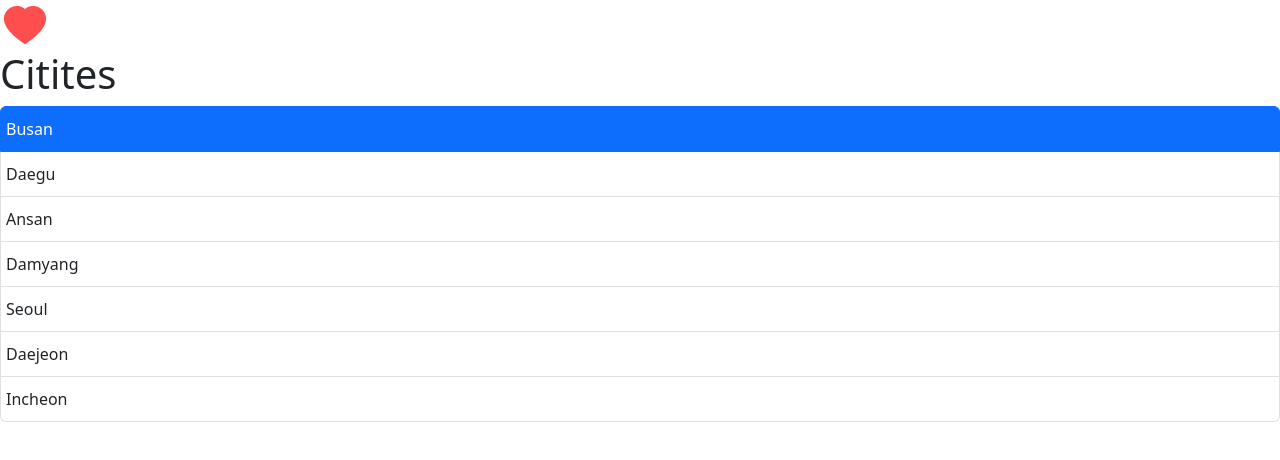
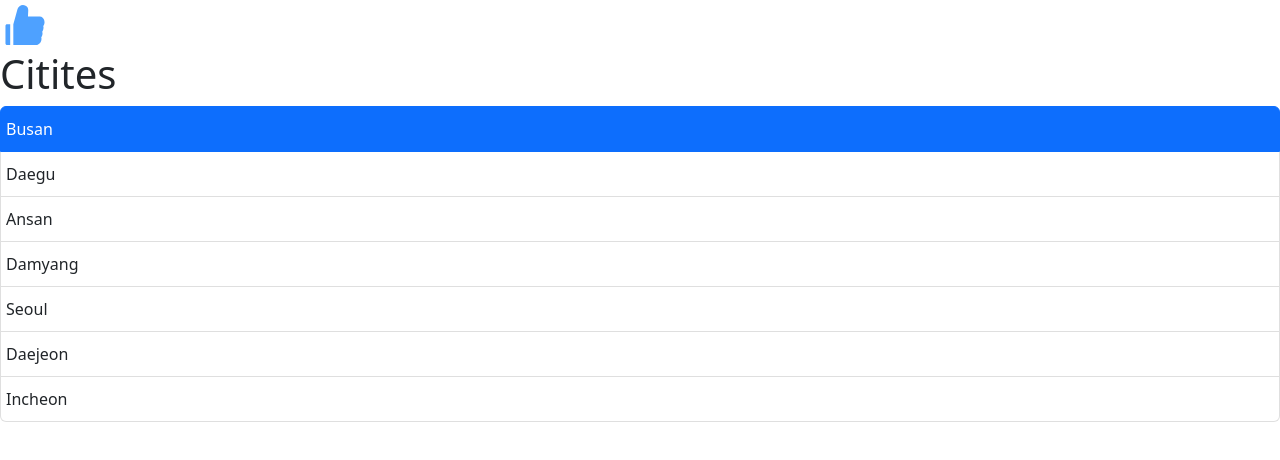
Before and after one commit to Day-Ham/React-Study, a React (Vite) app: page / in a window 1280 px wide. Shown: the top 460 px of the page. Built offline with nearby package versions, Linux system fonts and the light colour scheme; the HTML template or start-up script is replaced by a standard one.

Commit message:
Replaced It with a Like Button

```diff
--- a/src/components/LikeButton/LikeButton.tsx
+++ b/src/components/LikeButton/LikeButton.tsx
@@ -2,26 +2,28 @@ import React, { useState } from "react";
 import styles from "./LikedButton.module.css";
 import { AiFillHeart } from "react-icons/ai";
 import { AiOutlineHeart } from "react-icons/ai";
+import { AiFillLike } from "react-icons/ai";
+import { AiOutlineLike } from "react-icons/ai";
 const LikeButton = () => {
   const [toggle, SetToggle] = useState(true);
 
   if (toggle)
     return (
-      <AiFillHeart
+      <AiFillLike
         className={[styles.on].join(" ")}
         onClick={() => {
           SetToggle(false);
         }}
-      ></AiFillHeart>
+      ></AiFillLike>
     );
   else
     return (
-      <AiOutlineHeart
+      <AiOutlineLike
         className={[styles.off].join(" ")}
         onClick={() => {
           SetToggle(true);
         }}
-      ></AiOutlineHeart>
+      ></AiOutlineLike>
     );
 };
 
--- a/src/components/LikeButton/LikedButton.module.css
+++ b/src/components/LikeButton/LikedButton.module.css
@@ -5,7 +5,7 @@
 
 .on{
      font-size: 50px;
-     color:rgb(255, 78, 78);
+     color:rgb(78, 161, 255);
 }
 .off{
      font-size: 50px;
```
